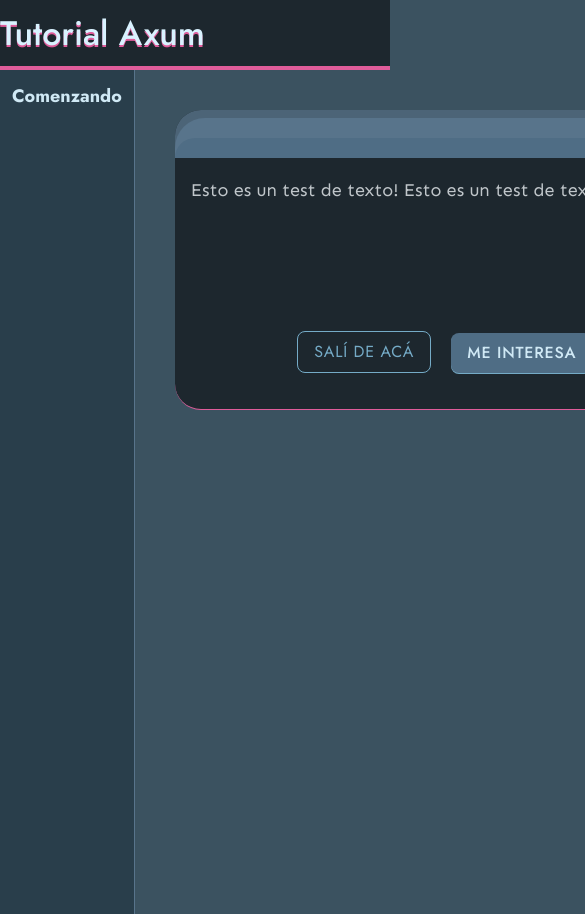
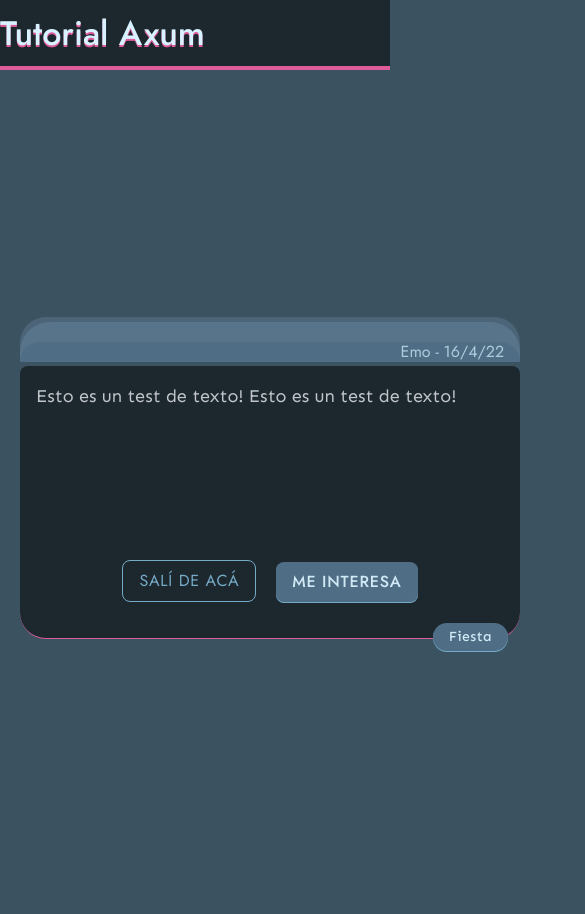
Before and after one commit to EmoPorEmilio/proyecto-viviana-test, a Next.js app: page / in a window 390 px wide. Shown: the top 914 px of the page, 585 px wide, since content can reach past the window. Built offline with nearby package versions, Linux system fonts and the light colour scheme.

Commit message:
dialog for mobile, changes in color and sizes, layout

```diff
--- a/components/Content/index.tsx
+++ b/components/Content/index.tsx
@@ -7,7 +7,7 @@ const Content = () => {
   return (
     <div className='bg-bg flex h-full'>
       <LateralNav />
-      <div className='flex flex-col flex-1 p-10'>
+      <div className='flex flex-col justify-center flex-1'>
         <Dialog />
         <div></div>
       </div>
--- a/components/Dialog/index.tsx
+++ b/components/Dialog/index.tsx
@@ -3,9 +3,8 @@ import { Button, ButtonType } from '@/components/Button';
 import { Chip, ChipType } from '@/components/Chip';
 
 const Dialog = () => (
-  <div className='flex flex-col w-[540px] h-[350px] items-end'>
-    <div className='flex flex-col w-[540px] h-[300px] rounded-[26px] bg-darkest-bg border-accent border-solid border-b'>
-      <div className='flex flex-col justify-end h-[50px] rounded-t-[26px] bg-primary-800 border-b-2 border-darkest-bg'>
+  <div className='flex flex-col w-[540px] h-[350px] items-center'>
+    <div className='flex flex-col w-[500px] justify-end h-[50px] rounded-t-[26px] bg-primary-800 '>
       <div className='flex flex-col justify-end h-[40px] rounded-t-[30px] bg-primary-600'>
         <div className='flex items-center justify-end h-[20px] rounded-t-[100px] bg-primary-700 pr-4'>
           <span className='text-primary-400 text-base font-regular'>
@@ -14,7 +13,8 @@ const Dialog = () => (
         </div>
       </div>
     </div>
-      <div className='flex flex-col flex-1 p-4 '>
+    <div className='flex flex-col mt-1 w-[500px] h-[300px] rounded-t-lg rounded-b-[26px] bg-darkest-bg border-accent-500 border-solid border-b'>
+      <div className='flex flex-col flex-1 p-4'>
         <span className={`${sen.className} text-gray-100 text-lg`}>
           Esto es un test de texto! Esto es un test de texto!
         </span>
@@ -36,7 +36,8 @@ const Dialog = () => (
         </div>
       </div>
     </div>
-    <div className='relative bottom-4 right-4'>
+    <div className='relative bottom-4 right-4 w-full'>
+      <div className='flex flex-row justify-end gap-2 pr-4'>
         <Chip
           type={ChipType.Primary}
           onClick={() => {
@@ -46,6 +47,7 @@ const Dialog = () => (
         </Chip>
       </div>
     </div>
+  </div>
 );
 
 export default Dialog;
--- a/components/Header/index.tsx
+++ b/components/Header/index.tsx
@@ -1,5 +1,5 @@
 const Header = () => (
-  <nav className='flex items-center bg-darkest-bg h-[70px] border-bottom border-solid border-b-4 border-accent'>
+  <nav className='flex items-center bg-darkest-bg h-[70px] border-bottom border-solid border-b-4 border-accent-500'>
     <h1 className='text-primary-100 text-[34px] subpixel-antialiased font-medium drop-shadow-title'>
       Tutorial Axum
     </h1>
--- a/components/Lateral-Nav/index.tsx
+++ b/components/Lateral-Nav/index.tsx
@@ -2,7 +2,7 @@ import Item from './Item';
 
 const LateralNav = () => {
   return (
-    <div className='w-[300px] bg-dark-bg border-r border-primary-600 p-3 m-0'>
+    <div className='hidden md:block w-[300px] bg-dark-bg border-r border-primary-600 p-3 m-0'>
       <Item title='Comenzando'></Item>
     </div>
   );
--- a/tailwind.config.ts
+++ b/tailwind.config.ts
@@ -11,7 +11,7 @@ const config: Config = {
       bg: '#3B5260',
       'dark-bg': '#293E4B',
       'darkest-bg': '#1D272E',
-      accent: '#DF5C9A',
+      'accent-500': '#DF5C9A',
       white: '#FFFFFF',
       'gray-100': '#C0C6CA',
       'primary-100': '#D9F2FF',
```
Lines whose indentation alone changed are shown as unchanged.
